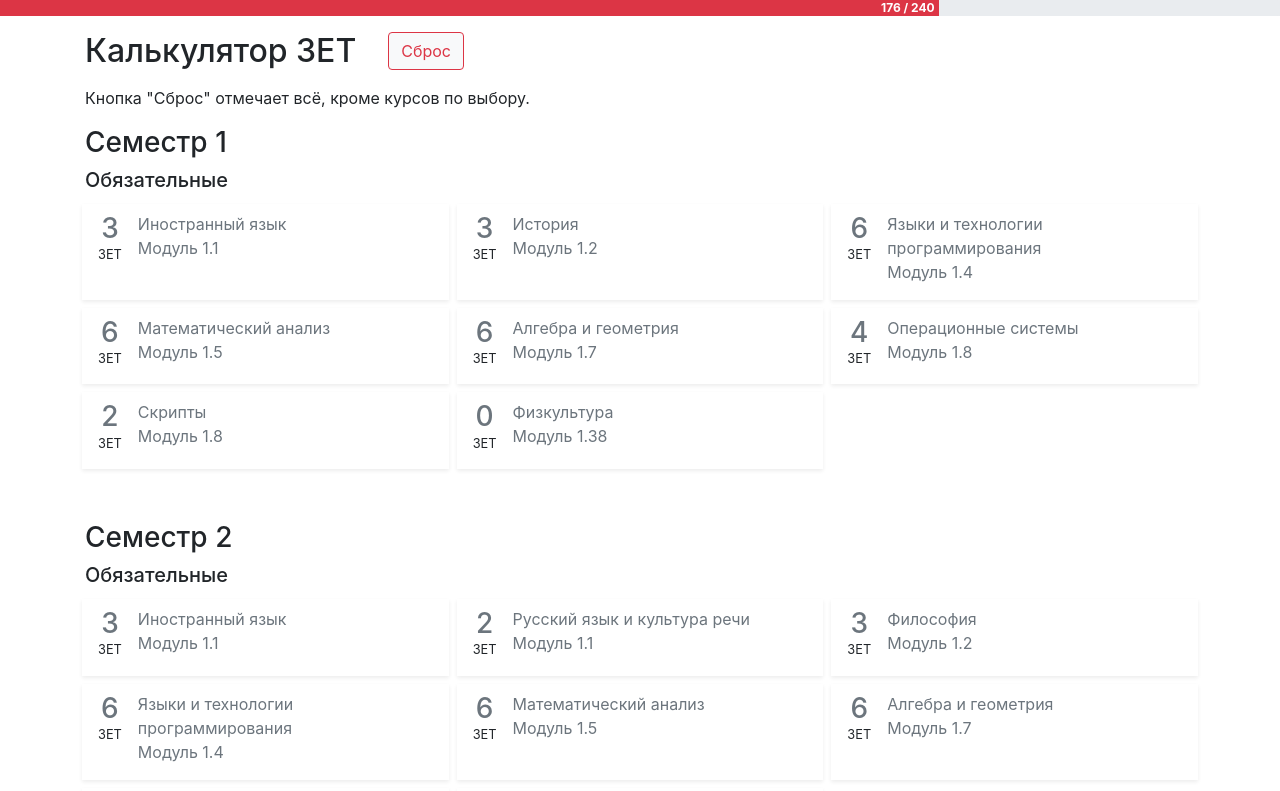
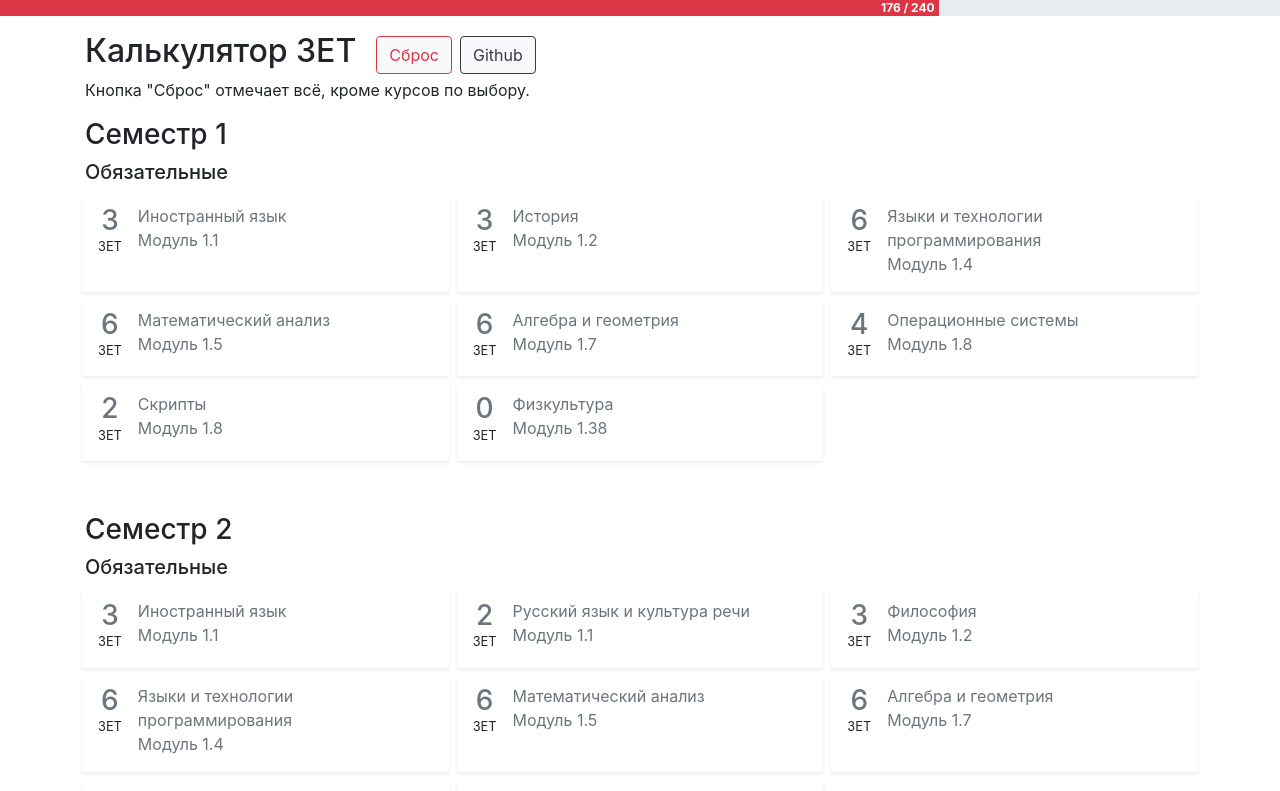
Before and after one commit to creewick/zet, a React (Create React App) app: page / in a window 1280 px wide. Shown: the top 791 px of the page. Built offline with nearby package versions, Linux system fonts and the light colour scheme.

Commit message:
Github link

```diff
--- a/src/App.js
+++ b/src/App.js
@@ -20,9 +20,14 @@ export default function App() {
           <ZETBar />
           <Container>
             <div className="d-flex">
-              <div className="d-flex flex-column flex-sm-row">
-                <h2 className="mt-3 mr-3 mb-0">Калькулятор ЗЕТ</h2>
-                <Button className="m-3 btn-light btn-outline-danger" onClick={reset}>Сброс</Button>
+              <div className="mt-3 d-flex flex-column flex-sm-row">
+                <h2 className="mr-3 mb-0">Калькулятор ЗЕТ</h2>
+                <div>
+                  <Button className="m-1 btn-light btn-outline-danger" onClick={reset}>Сброс</Button>
+                  <Button className="m-1 btn-light btn-outline-dark" href="https://github.com/creewick/zet">
+                    Github
+                  </Button>
+                </div>
               </div>
             </div>
             <p>
```
